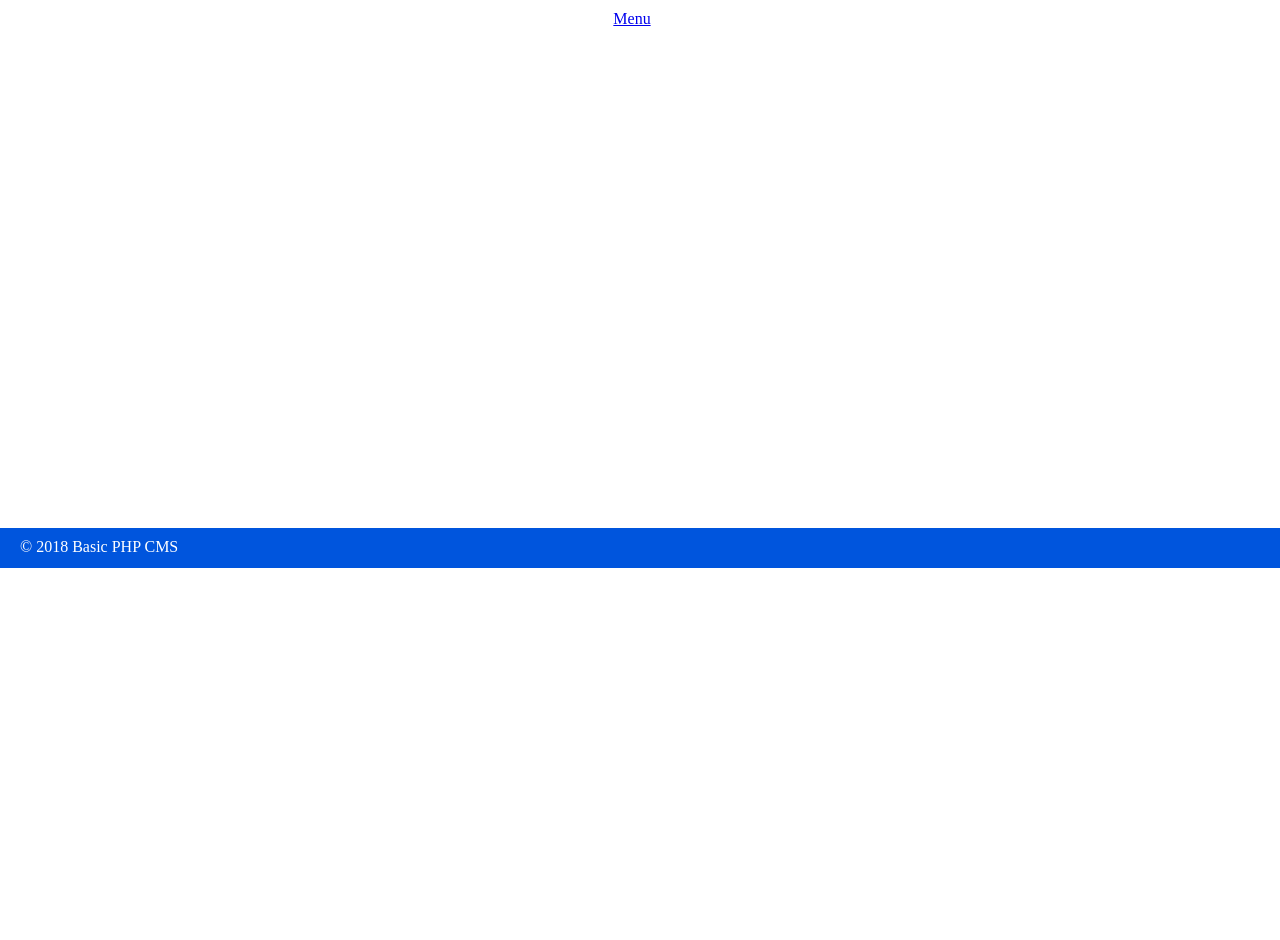
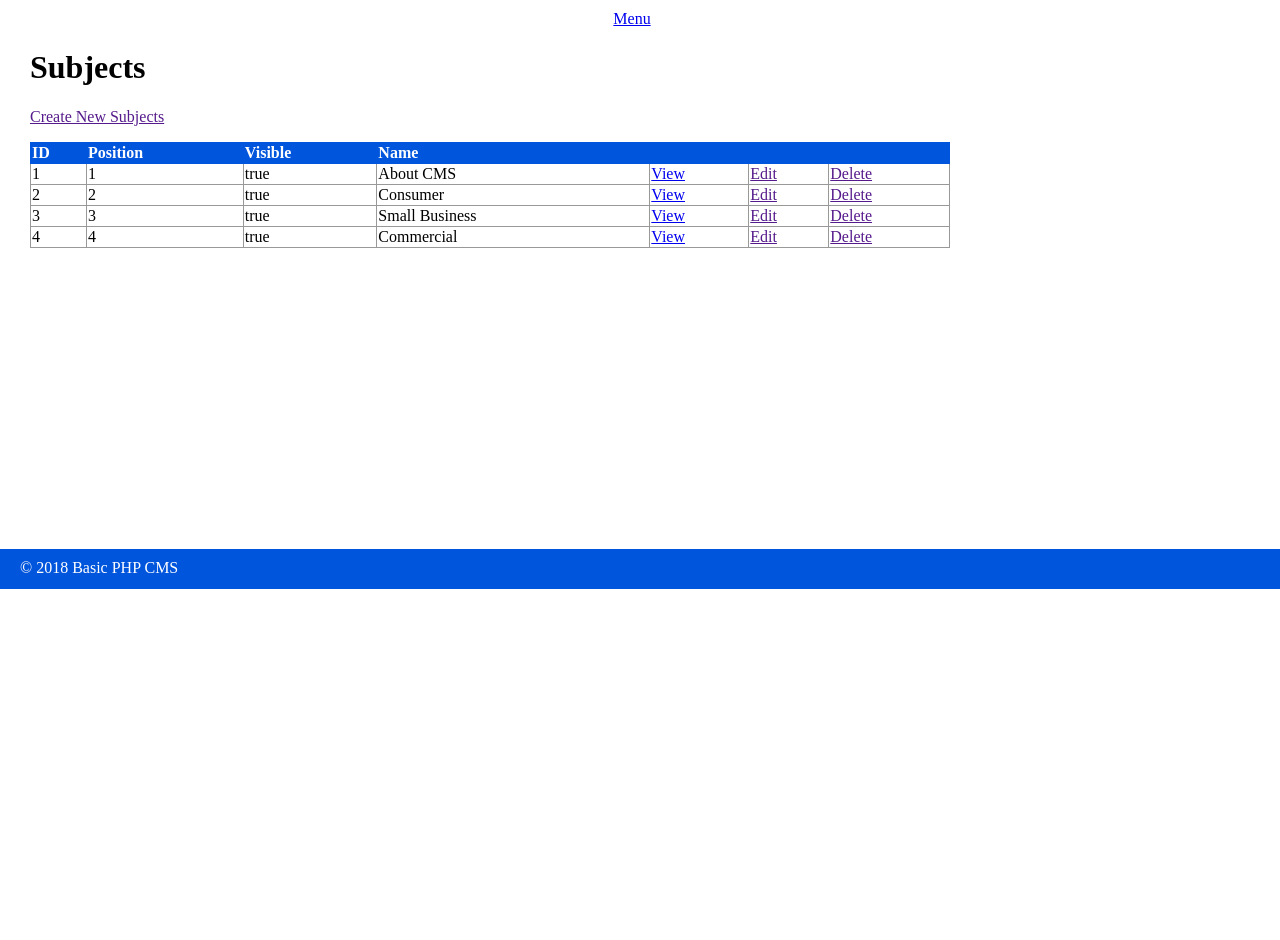
Before and after one commit to dandyxu/php_learning, a PHP site: page /staff/subjects/index.php in a window 1280 px wide. Shown: the part 40-980 px from the top of the page. Run offline with PHP 8.4, Linux system fonts and the light colour scheme.

Commit message:
Use URL parameters to get id value

```diff
--- a/basic_php_cms/public/staff/subjects/index.php
+++ b/basic_php_cms/public/staff/subjects/index.php
@@ -1,12 +1,51 @@
 <?php require_once('../../../private/initialize.php'); ?>
 
+<?php
+    $subjects = [
+        ['id' => '1', 'position' => '1', 'visible' => '1', 'menu_name' => 'About CMS'],
+        ['id' => '2', 'position' => '2', 'visible' => '1', 'menu_name' => 'Consumer'],
+        ['id' => '3', 'position' => '3', 'visible' => '1', 'menu_name' => 'Small Business'],
+        ['id' => '4', 'position' => '4', 'visible' => '1', 'menu_name' => 'Commercial'],
+    ];
+?>
 
 <?php $page_title='Subject'; ?>
 
 <?php include(SHARED_PATH . '/staff_header.php'); ?>
 
 <div id="content">
+    <div class="subjects listing">
+        <h1>Subjects</h1>
 
+        <div class="actions">
+            <a class="action" href="">Create New Subjects</a>
+
+        </div>
+
+        <table class="list">
+            <tr>
+                <th>ID</th>
+                <th>Position</th>
+                <th>Visible</th>
+                <th>Name</th>
+                <th>&nbsp;</th>
+                <th>&nbsp;</th>
+                <th>&nbsp;</th>
+            </tr>
+
+            <?php foreach($subjects as $subject) { ?>
+                <tr>
+                    <td><?php echo $subject['id']; ?></td>
+                    <td><?php echo $subject['position']; ?></td>
+                    <td><?php echo $subject['visible'] == 1 ? 'true' : 'false'; ?></td>
+                    <td><?php echo $subject['menu_name']; ?></td>
+                    <td><a class="action" href="<?php echo url_for('staff/subjects/show.php?id=' . $subject['id']); ?>">View</a></td>
+                    <td><a class="action" href="">Edit</a></td>
+                    <td><a class="action" href="">Delete</a></td>
+                </tr>
+            <?php }?>
+        </table>
+    </div>
 </div>
 
 <?php include(SHARED_PATH . '/staff_footer.php'); ?>
```
Also changed, not shown: basic_php_cms/public/staff/subjects/show.php (added, +11 -0 lines).
